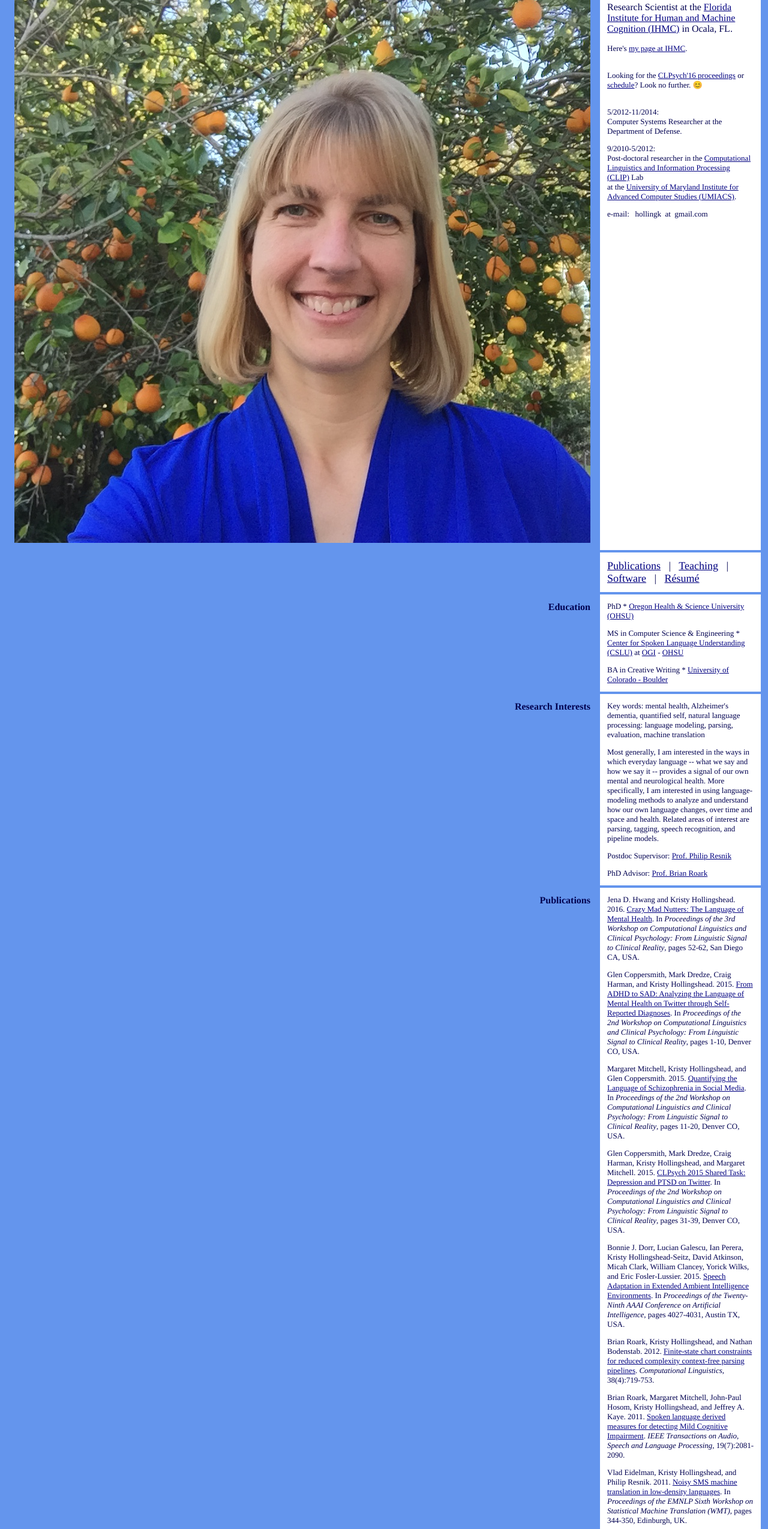
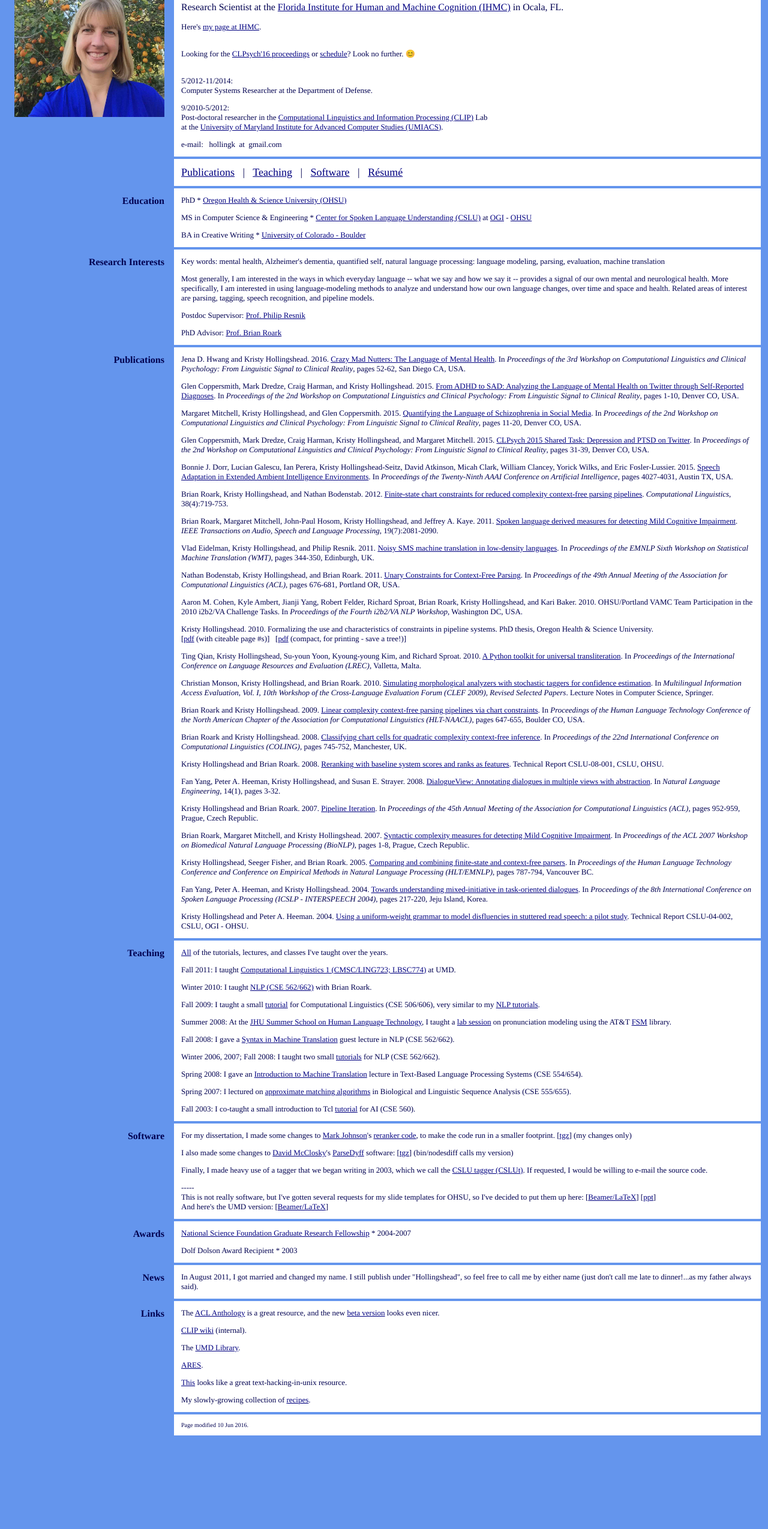
Before and after one commit to hollingk/hollingk.github.io, a plain HTML site: page index.html in a window 1280 px wide. Shown: the part 79-2628 px from the top of the page at 60% size. After the commit the page ends 2484 px from the top, so only its background shows below. Drawn offline with Linux system fonts and the light colour scheme.

Commit message:
fixed image

```diff
--- a/index.html
+++ b/index.html
@@ -53,7 +53,7 @@ P.section
 <table border="0" cellpadding="12" cellspacing="4" width="100%" style="font-size: small">
   <TR>
     <TD class="left">
-      <img border="0" src="images/Kristy-oranges.JPG" alt="self photo">
+      <img border="0" width="250" src="images/Kristy-oranges-sm.jpg" alt="self photo">
     </TD>
     <TD class="right">
       <P style="font-size: large; margin-top: 0.5cm;"><b>Kristy Hollingshead Seitz</b>
@@ -225,7 +225,7 @@ P.section
       <P class="section"></P>
     </TD>
     <TD class="right">
-      <P style="font-size: x-small;">Page modified 12 May 2016.</P>
+      <P style="font-size: x-small;">Page modified 10 Jun 2016.</P>
     </TD>
   </TR>
 
```
Also changed, not shown: images/Kristy-oranges-sm.jpg (added).
